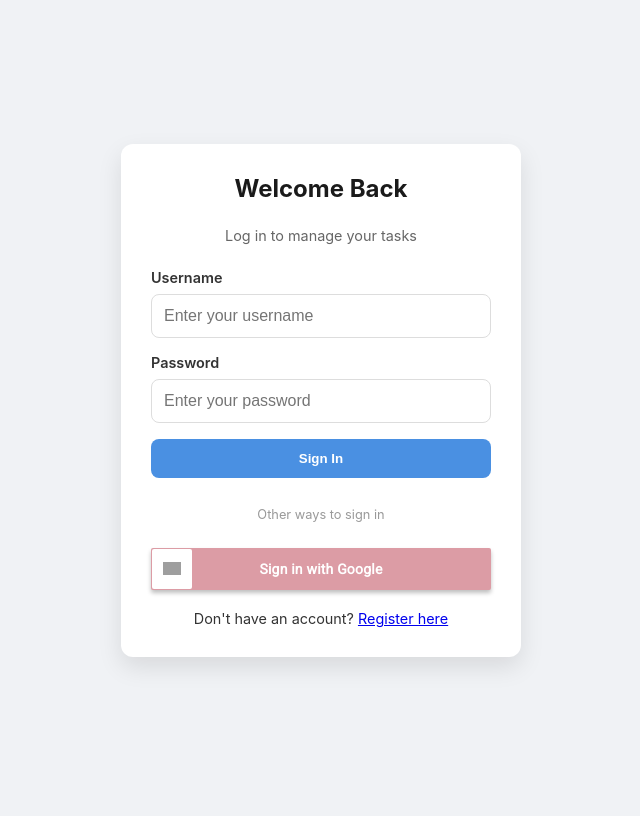
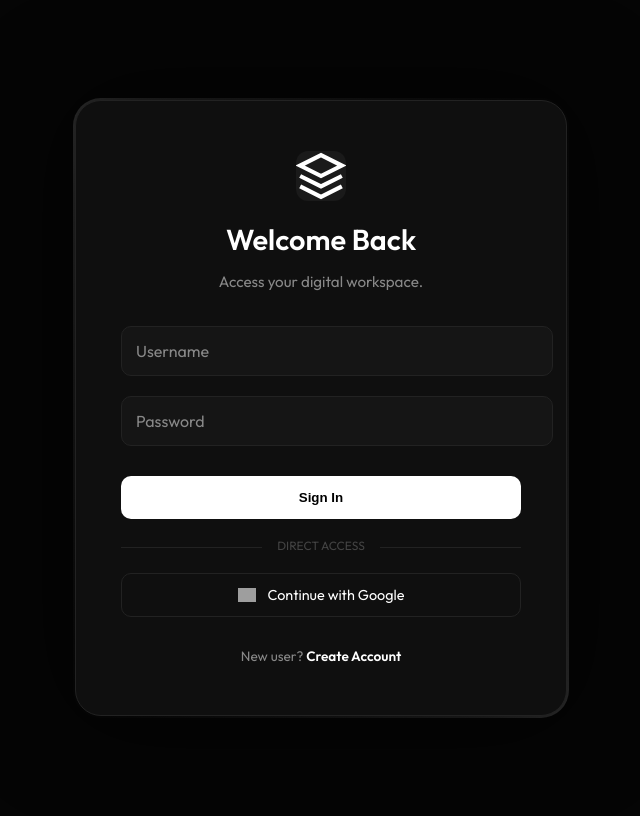
Before and after one commit to mahathishri1207-laaaa/Website_todo_withcloud, a Flask app: page / in a window 1280 px wide. Shown: the whole page, without its empty margins (319-959 px from the left). Before the commit the page ends 667 px from the top, so only its background shows below. Run offline with Flask 3, Linux system fonts and the light colour scheme; grey boxes are pictures that could not be loaded.

Commit message:
change in UI

```diff
--- a/static/static.css
+++ b/static/static.css
@@ -1,380 +1,293 @@
-/* General Reset */
-* {
-    box-sizing: border-box;
-    margin: 0;
-    padding: 0;
+:root {
+    --bg: #050505;
+    --card: #0f0f0f;
+    --accent: #ffffff;
+    --text-dim: #888;
+    --border: #222;
 }
 
-body {
-    font-family: 'Inter', -apple-system, sans-serif;
-    background-color: #f0f2f5;
+body.dark-vault {
+    background-color: var(--bg);
+    color: white;
+    font-family: 'Outfit', sans-serif;
     display: flex;
     justify-content: center;
     align-items: center;
-    min-height: 100vh;
-    color: #333;
+    height: 100vh;
+    overflow: hidden;
 }
 
-/* Card Container */
-.container {
-    background: #ffffff;
-    padding: 2.5rem;
-    border-radius: 12px;
-    box-shadow: 0 10px 25px rgba(0, 0, 0, 0.1);
-    width: 100%;
-    max-width: 450px;
+/* Background Ambient Glow */
+.glow-container {
+    position: relative;
+    padding: 2px;
+    border-radius: 28px;
+    background: linear-gradient(45deg, transparent, #333, transparent);
 }
 
-h2 {
-    margin-bottom: 1.5rem;
-    color: #1a1a1a;
-    text-align: center;
+.login-box {
+    background: var(--card);
+    padding: 50px 45px;
+    border-radius: 26px;
+    width: 400px;
+    box-shadow: 0 0 100px rgba(0,0,0,0.8);
+    border: 1px solid var(--border);
 }
 
-/* Forms */
-.form-group {
-    margin-bottom: 1rem;
-}
-
-label {
-    display: block;
-    margin-bottom: 0.5rem;
-    font-weight: 600;
-    font-size: 0.9rem;
-}
-
-input, select {
-    width: 100%;
-    padding: 12px;
-    border: 1px solid #ddd;
-    border-radius: 8px;
-    font-size: 1rem;
-    transition: border-color 0.3s;
-}
-
-input:focus {
-    outline: none;
-    border-color: #4a90e2;
-}
-
-/* Buttons */
-.btn {
-    width: 100%;
-    padding: 12px;
-    border: none;
-    border-radius: 8px;
-    font-weight: 600;
-    cursor: pointer;
-    transition: background 0.3s;
-}
-
-.btn-primary {
-    background-color: #4a90e2;
-    color: white;
-}
-
-.btn-primary:hover {
-    background-color: #357abd;
-}
-
-/* Tables in Dashboard */
-table {
-    width: 100%;
-    margin-top: 2rem;
-    border-collapse: collapse;
-}
-
-th {
-    background-color: #f8f9fa;
-    padding: 12px;
-    text-align: left;
-    font-size: 0.85rem;
-    text-transform: uppercase;
-    color: #666;
-}
-
-td {
-    padding: 15px 12px;
-    border-bottom: 1px solid #eee;
-}
-
-/* Priority Badges */
-.priority-High { color: #d9534f; font-weight: bold; }
-.priority-Medium { color: #f0ad4e; font-weight: bold; }
-.priority-Low { color: #5cb85c; font-weight: bold; }
-
-.btn-drop {
-    color: #ff4d4d;
-    text-decoration: none;
-    font-weight: 500;
-}
-.btn-drop:hover {
-    text-decoration: underline;
-}
-.priority-Critical { color: #a94442; font-weight: bold; }
-.priority-Normal { color: #5bc0de; font-weight: bold; }
-.priority-Minor { color: #5cb85c; font-weight: bold; }
-.priority-Major { color: #f0ad4e; font-weight: bold; }
-.priority-Trivial { color: #777; font-weight: bold; }
-.status-Open { color: #d9534f; font-weight: bold; }
-.status-InProgress { color: #f0ad4e; font-weight: bold; }
-.status-Resolved { color: #5cb85c; font-weight: bold; }
-.status-Closed { color: #777; font-weight: bold; }
-.status-Reopened { color: #5bc0de; font-weight: bold; }
-.status-Verified { color: #337ab7; font-weight: bold; }
-.status-Pending { color: #f0ad4e; font-weight: bold; }
-.status-Duplicate { color: #777; font-weight: bold; }
-.status-WontFix { color: #777; font-weight: bold; }
-.status-NotAProblem { color: #777; font-weight: bold; }
-.status-Fixed { color: #5cb85c; font-weight: bold; }
-.status-ClosedAsIncomplete { color: #777; font-weight: bold; }
-.status-ClosedAsOutOfScope { color: #777; font-weight: bold; }
-.status-ClosedAsByDesign { color: #777; font-weight: bold; }
-.status-ClosedAsObsolete { color: #777; font-weight: bold; }
-.status-ClosedAsWon'tFix { color: #777; font-weight: bold; }
-.status-ClosedAsNotReproducible { color: #777; font-weight: bold; }
-.status-ClosedAsNotABug { color: #777; font-weight: bold; }
-/* Responsive Design */
-@media (max-width: 600px) {
-    .container {
-        padding: 1.5rem;
-        margin: 1rem;
-    }
-
-    h2 {
-        font-size: 1.5rem;
-    }
-}
-/* Responsive Design */
-@media (max-width: 600px) {
-    .container {
-        padding: 1.5rem;
-        margin: 1rem;
-    }
-
-    h2 {
-        font-size: 1.5rem;
-    }
-}
-
-/* Responsive Design */
-@media (max-width: 400px) {
-    input, select, .btn {
-        font-size: 0.9rem;
-        padding: 10px;
-    }
-}
-/* Dashboard Specific Styles */
-.navbar {
+.icon-circle {
+    width: 50px;
+    height: 50px;
     background: #1a1a1a;
-    color: white;
-    padding: 1rem 2rem;
-    width: 100%;
-    position: fixed;
-    top: 0;
-    z-index: 1000;
-}
-.nav-content {
-    display: flex;
-    justify-content: space-between;
-    align-items: center;
-    max-width: 1000px;
-    margin: 0 auto;
-}
-.dashboard-container {
-    margin-top: 80px;
-    max-width: 900px;
-}
-.task-form {
-    display: flex;
-    flex-direction: column;
-    gap: 10px;
-    margin-bottom: 20px;
-}
-.form-row {
-    display: flex;
-    gap: 10px;
-}
-.btn-logout {
-    color: #ff4d4d;
-    text-decoration: none;
-    margin-left: 15px;
-    font-size: 0.9rem;
-}
-.btn-logout:hover {
-    text-decoration: underline;
-}
-.table-container {
-    overflow-x: auto;
-}
-.table-container table {
-    width: 100%;
-    min-width: 600px;
-}
-.table-container th, .table-container td {
-    padding: 12px 15px;
-    text-align: left;
-}
-.table-container th {
-    background-color: #f4f4f4;
-}
-.table-container tr:nth-child(even) {
-    background-color: #fafafa;
-}
-.table-container tr:hover {
-    background-color: #f1f1f1;
-}
-/* Login Page Specific Styles */
-.login-container {
-    max-width: 400px;
-    width: 100%;
-}
-.divider {
-    text-align: center;
-    margin: 20px 0;
-    position: relative;
-}
-.divider span {
-    background: #fff;
-    padding: 0 10px;
-    color: #888;
-    font-size: 0.9rem;
-}
-.divider::before {
-    content: "";
-    position: absolute;
-    top: 50%;
-    left: 0;
-    right: 0;
-    height: 1px;
-    background: #ddd;
-    z-index: -1;
-}
-.social-login {
-    display: flex;
-    flex-direction: column;
-    gap: 10px;
-}
-.social-btn {
+    border-radius: 12px;
     display: flex;
     align-items: center;
     justify-content: center;
-    padding: 10px;
-    border: 1px solid #ddd;
-    border-radius: 8px;
-    cursor: pointer;
-    transition: background 0.3s;
-    font-size: 0.9rem;
-    text-decoration: none;
-    color: #333;
-}
-.social-btn:hover {
-    background: #f9f9f9;
-}
-.social-btn img {
-    height: 20px;
-    margin-right: 10px;
-}
-/* Responsive Design for Dashboard and Login */
-@media (max-width: 600px) {
-    .nav-content {
-        flex-direction: column;
-        align-items: flex-start;
-    }
-    .task-form .form-row {
-        flex-direction: column;
-    }
-}
-/* Responsive Design for Dashboard and Login */
-/* Auth Container Layout */
-.auth-container {
-    max-width: 400px;
-    margin: 100px auto;
-    padding: 30px;
-    background: white;
-    border-radius: 12px;
-    box-shadow: 0 10px 25px rgba(0,0,0,0.1);
+    margin: 0 auto 20px;
+    color: var(--accent);
 }
 
-.auth-header {
-    text-align: center;
-    margin-bottom: 25px;
+h1 { font-size: 1.8rem; font-weight: 600; margin-bottom: 8px; text-align: center; }
+p { color: var(--text-dim); text-align: center; font-size: 0.95rem; margin-bottom: 35px; }
+
+/* Floating Label Inputs */
+.input-wrapper {
+    position: relative;
+    margin-bottom: 20px;
 }
 
-.subtitle {
-    color: #666;
-    font-size: 0.9rem;
+.input-wrapper input {
+    width: 100%;
+    padding: 15px;
+    background: #151515;
+    border: 1px solid var(--border);
+    border-radius: 10px;
+    color: white;
+    font-size: 1rem;
+    outline: none;
+    transition: 0.3s;
 }
 
-/* Divider Styling */
-.divider {
-    position: relative;
+.input-wrapper label {
+    position: absolute;
+    left: 15px;
+    top: 50%;
+    transform: translateY(-50%);
+    color: var(--text-dim);
+    pointer-events: none;
+    transition: 0.3s;
+}
+
+.input-wrapper input:focus,
+.input-wrapper input:not(:placeholder-shown) {
+    border-color: #555;
+    padding-top: 20px;
+    padding-bottom: 10px;
+}
+
+.input-wrapper input:focus + label,
+.input-wrapper input:not(:placeholder-shown) + label {
+    top: 10px;
+    font-size: 0.7rem;
+    color: var(--accent);
+}
+
+/* The Button with a Shine effect */
+.shine-btn {
+    width: 100%;
+    padding: 14px;
+    background: white;
+    color: black;
+    border: none;
+    border-radius: 10px;
+    font-weight: 600;
+    cursor: pointer;
+    transition: 0.3s;
+    margin-top: 10px;
+}
+
+.shine-btn:hover {
+    background: #e0e0e0;
+    transform: scale(1.02);
+}
+
+.google-lite {
+    display: flex;
+    align-items: center;
+    justify-content: center;
+    gap: 12px;
+    text-decoration: none;
+    color: white;
+    border: 1px solid var(--border);
+    padding: 12px;
+    border-radius: 10px;
+    font-size: 0.9rem;
+    transition: 0.3s;
+}
+
+.google-lite:hover {
+    background: #151515;
+    border-color: #444;
+}
+
+.google-lite img { width: 18px; }
+
+.or-separator {
     text-align: center;
     margin: 25px 0;
-}
-.divider::before {
-    content: "";
-    position: absolute;
-    top: 50%;
-    left: 0;
-    right: 0;
-    height: 1px;
-    background: #eee;
-}
-.divider span {
-    background: #fff;
-    padding: 0 15px;
-    color: #999;
-    font-size: 0.8rem;
-    position: relative;
+    border-bottom: 1px solid var(--border);
+    line-height: 0.1em;
 }
 
-/* Google Button Styling (Official Brand Look) */
-.google-btn {
-    width: 100%;
-    height: 42px;
-    background-color: #dc9ca5;
-    border-radius: 2px;
-    box-shadow: 0 3px 4px 0 rgba(0,0,0,.25);
+.or-separator span { background: var(--card); padding: 0 15px; color: #444; font-size: 0.75rem; text-transform: uppercase; }
+
+footer { text-align: center; margin-top: 30px; font-size: 0.85rem; color: var(--text-dim); }
+footer a { color: white; text-decoration: none; font-weight: 600; }
+
+/* Dashboard Specific Layout */
+.dashboard-wrapper {
+    display: flex;
+    width: 100vw;
+    height: 100vh;
+    background: var(--bg);
+}
+
+.side-nav {
+    width: 280px;
+    background: #0a0a0a;
+    border-right: 1px solid var(--border);
+    display: flex;
+    flex-direction: column;
+    padding: 30px;
+}
+
+.main-content {
+    flex: 1;
+    overflow-y: auto;
+    padding: 60px;
+    background: radial-gradient(circle at top right, #111, var(--bg));
+}
+
+/* User Profile Section */
+.user-profile {
     display: flex;
     align-items: center;
-    text-decoration: none;
-    transition: background-color .2s ease;
+    gap: 12px;
+    margin-bottom: 40px;
+    padding: 15px;
+    background: #111;
+    border-radius: 15px;
 }
 
-.google-btn:hover {
-    background-color: #6eb3d9;
-    box-shadow: 0 0 6px rgba(128, 142, 166, 0.3);
+.avatar {
+    width: 40px;
+    height: 40px;
+    background: var(--accent);
+    color: black;
+    border-radius: 10px;
+    display: flex;
+    align-items: center;
+    justify-content: center;
+    font-weight: 600;
 }
 
-.google-icon-wrapper {
-    position: absolute;
-    margin-left: 1px;
-    width: 40px;
-    height: 40px;
-    border-radius: 2px;
-    background-color: #fff;
-    display: flex;
-    justify-content: center;
-    align-items: center;
+.welcome { font-size: 0.75rem; color: var(--text-dim); }
+.username { font-size: 0.95rem; font-weight: 600; }
+
+/* Input Card Styling */
+.task-input-card {
+    background: #0f0f0f;
+    border: 1px solid var(--border);
+    padding: 20px;
+    border-radius: 20px;
+    margin-bottom: 40px;
 }
 
-.google-icon {
-    width: 18px;
+.task-form input[type="text"] {
+    width: 100%;
+    background: transparent;
+    border: none;
+    border-bottom: 1px solid var(--border);
+    color: white;
+    font-size: 1.2rem;
+    padding: 10px 0;
+    margin-bottom: 15px;
+    outline: none;
 }
 
-.btn-text {
-    width: 100%;
-    color: #fff;
-    font-size: 14px;
-    letter-spacing: 0.2px;
-    text-align: center;
-    margin: 0;
-    font-family: "Roboto", sans-serif;
+.task-meta {
+    display: flex;
+    gap: 15px;
 }
 
-.footer-text {
-    text-align: center;
-    margin-top: 20px;
-    font-size: 0.9rem;
+.task-meta input, .task-meta select {
+    background: #1a1a1a;
+    border: 1px solid var(--border);
+    color: #888;
+    padding: 8px 12px;
+    border-radius: 8px;
+    outline: none;
 }
+
+.add-btn {
+    background: white;
+    color: black;
+    border: none;
+    width: 38px;
+    height: 38px;
+    border-radius: 8px;
+    font-size: 1.5rem;
+    cursor: pointer;
+    margin-left: auto;
+}
+
+/* Task Cards */
+.task-grid {
+    display: grid;
+    grid-template-columns: repeat(auto-fill, minmax(300px, 1fr));
+    gap: 20px;
+}
+
+.task-card {
+    background: #111;
+    border: 1px solid var(--border);
+    padding: 25px;
+    border-radius: 20px;
+    position: relative;
+    transition: 0.3s;
+    display: flex;
+    justify-content: space-between;
+    align-items: flex-start;
+}
+
+.task-card:hover {
+    border-color: #444;
+    transform: translateY(-5px);
+    background: #151515;
+}
+
+.badge {
+    font-size: 0.65rem;
+    text-transform: uppercase;
+    letter-spacing: 1px;
+    padding: 4px 8px;
+    border-radius: 5px;
+    margin-bottom: 10px;
+    display: inline-block;
+}
+
+.priority-high .badge { background: #441111; color: #ff5555; }
+.priority-medium .badge { background: #443311; color: #ffaa00; }
+.priority-low .badge { background: #113311; color: #55ff55; }
+
+.due-date {
+    font-size: 0.8rem;
+    color: var(--text-dim);
+    margin-top: 10px;
+}
+
+.delete-icon {
+    color: #444;
+    transition: 0.3s;
+}
+
+.delete-icon:hover { color: #ff5555; }
--- a/templates/login.html
+++ b/templates/login.html
@@ -3,45 +3,48 @@
 <head>
     <meta charset="UTF-8">
     <meta name="viewport" content="width=device-width, initial-scale=1.0">
-    <title>Login - Todo Cloud</title>
+    <title>Todo Cloud | Elite</title>
     <link rel="stylesheet" href="{{ url_for('static', filename='static.css') }}">
-    <link href="https://fonts.googleapis.com/css?family=Roboto" rel="stylesheet" type="text/css">
+    <link href="https://fonts.googleapis.com/css2?family=Outfit:wght@300;400;600&display=swap" rel="stylesheet">
 </head>
-<body>
-    <div class="container auth-container">
-        <div class="auth-header">
-            <h2>Welcome Back</h2>
-            <p class="subtitle">Log in to manage your tasks</p>
+<body class="dark-vault">
+    <div class="glow-container">
+        <div class="login-box">
+            <header>
+                <div class="icon-circle">
+                    <svg viewBox="0 0 24 24" fill="none" stroke="currentColor" stroke-width="2">
+                        <path d="M12 2L2 7l10 5 10-5-10-5zM2 17l10 5 10-5M2 12l10 5 10-5"></path>
+                    </svg>
+                </div>
+                <h1>Welcome Back</h1>
+                <p>Access your digital workspace.</p>
+            </header>
+
+            <form action="/login" method="POST">
+                <div class="input-wrapper">
+                    <input type="text" name="username" required placeholder=" ">
+                    <label>Username</label>
+                </div>
+                <div class="input-wrapper">
+                    <input type="password" name="password" required placeholder=" ">
+                    <label>Password</label>
+                </div>
+                <button type="submit" class="shine-btn">Sign In</button>
+            </form>
+
+            <div class="or-separator">
+                <span>Direct Access</span>
+            </div>
+
+            <a href="{{ url_for('google_login') }}" class="google-lite">
+                <img src="https://upload.wikimedia.org/wikipedia/commons/c/c1/Google_%22G%22_logo.svg" alt="G">
+                Continue with Google
+            </a>
+
+            <footer>
+                New user? <a href="/register">Create Account</a>
+            </footer>
         </div>
-
-        <form action="/login" method="POST" class="login-form">
-            <div class="form-group">
-                <label>Username</label>
-                <input type="text" name="username" placeholder="Enter your username" required>
-            </div>
-            <div class="form-group">
-                <label>Password</label>
-                <input type="password" name="password" placeholder="Enter your password" required>
-            </div>
-            <button type="submit" class="btn btn-primary">Sign In</button>
-        </form>
-
-        <div class="divider">
-            <span>Other ways to sign in </span>
-        </div>
-
-        <div class="social-login">
-            <a href="{{ url_for('google_login') }}" class="google-btn">
-                <div class="google-icon-wrapper">
-                    <img class="google-icon" src="https://upload.wikimedia.org/wikipedia/commons/c/c1/Google_%22G%22_logo.svg" alt="Google logo"/>
-                </div>
-                <p class="btn-text"><b>Sign in with Google</b></p>
-            </a>
-        </div>
-
-        <p class="footer-text">
-            Don't have an account? <a href="/register">Register here</a>
-        </p>
     </div>
 </body>
 </html>
```
Also changed, not shown: templates/dashboard.html (+44 -34 lines).
